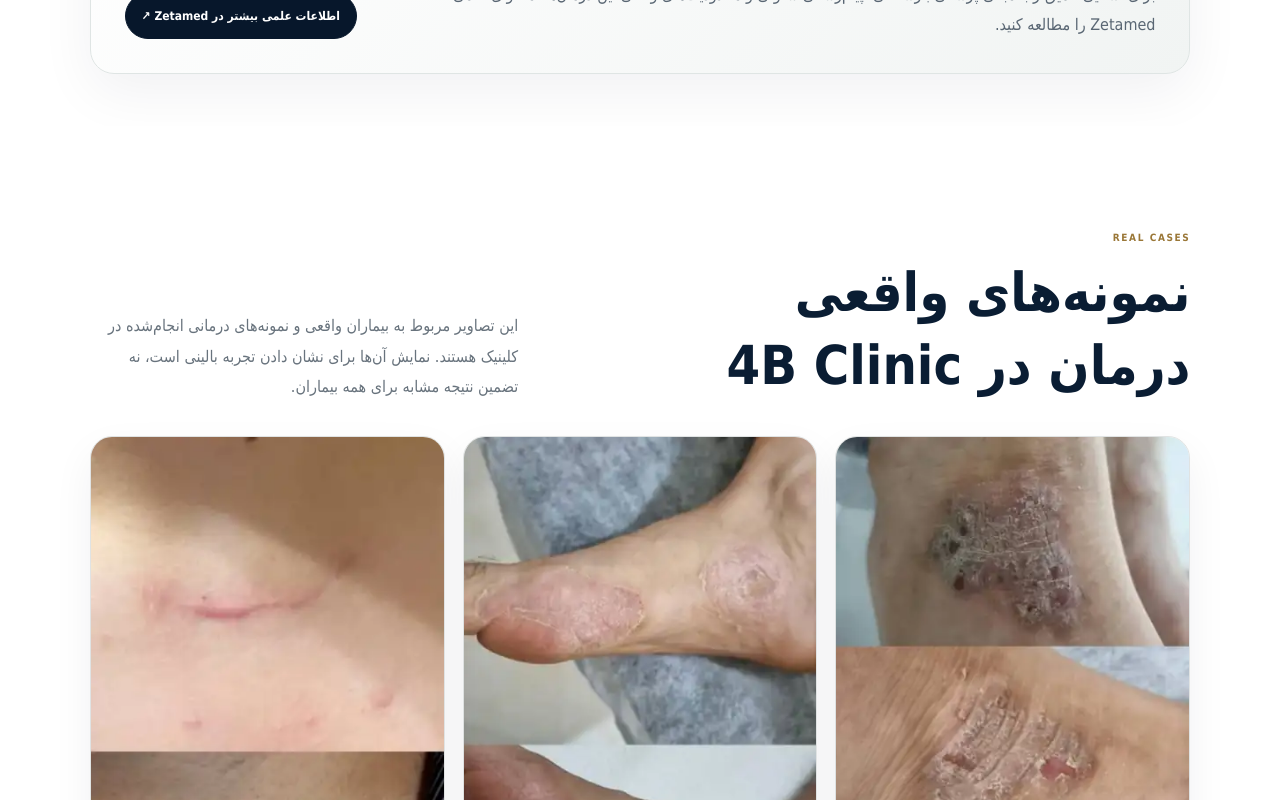
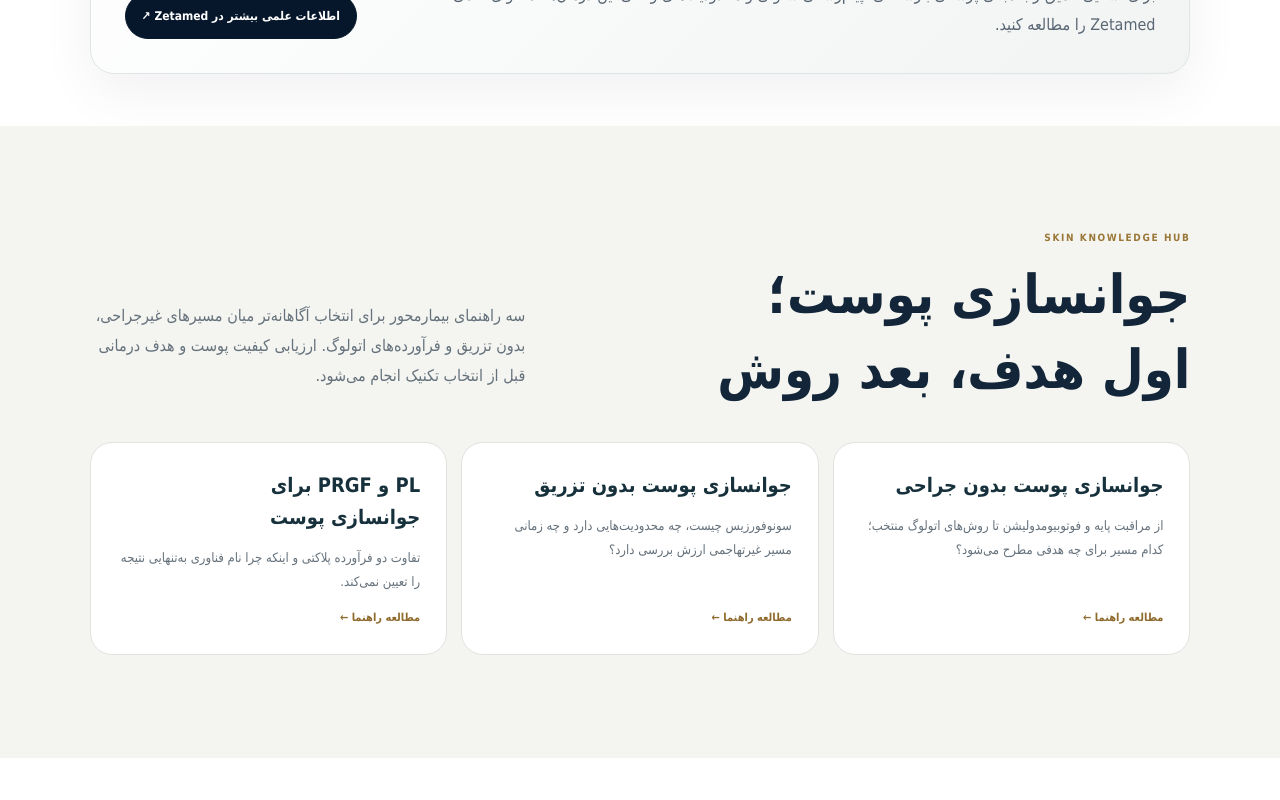
Before and after one commit to kianariai-alt/4B-Clinic-Web, a SvelteKit app: page /skin in a window 1280 px wide. Shown: the part 4720-5520 px from the top of the page. Built offline with nearby package versions, Linux system fonts and the light colour scheme.

Commit message:
feat(seo): add skin patient-intent hub

```diff
--- a/src/routes/skin/+page.svelte
+++ b/src/routes/skin/+page.svelte
@@ -27,6 +27,12 @@
       text: 'در اگزمای مزمن منتخب، پس از بررسی عامل محرک و کنترل فاز فعال، می‌توان ACS + PL یا سایر مداخلات بازساختی را به‌عنوان درمان مکمل برای حمایت از کیفیت بافت و سد پوستی بررسی کرد.',
       note: 'در فازهای فعال یا شدید، تشخیص دقیق، حذف محرک‌ها و درمان استاندارد پوست اولویت دارد.'
     }
+  ];
+
+  const skinGuides = [
+    ['جوانسازی پوست بدون جراحی', 'از مراقبت پایه و فوتوبیومدولیشن تا روش‌های اتولوگ منتخب؛ کدام مسیر برای چه هدفی مطرح می‌شود؟', '/skin/non-surgical-rejuvenation'],
+    ['جوانسازی پوست بدون تزریق', 'سونوفورزیس چیست، چه محدودیت‌هایی دارد و چه زمانی مسیر غیرتهاجمی ارزش بررسی دارد؟', '/skin/needle-free-rejuvenation'],
+    ['PL و PRGF برای جوانسازی پوست', 'تفاوت دو فرآورده پلاکتی و اینکه چرا نام فناوری به‌تنهایی نتیجه را تعیین نمی‌کند.', '/skin/pl-prgf-rejuvenation']
   ];
 
   const steps = [
@@ -95,6 +101,11 @@
   scienceText="برای آشنایی عمیق‌تر با مبانی پزشکی بازساختی، پیام‌رسانی سلولی و محدودیت‌های واقعی این درمان‌ها، محتوای علمی Zetamed را مطالعه کنید."
 />
 
+<section class="skin-intent">
+  <div class="skin-intent__head"><div><div class="eyebrow">SKIN KNOWLEDGE HUB</div><h2>جوانسازی پوست؛ اول هدف، بعد روش</h2></div><p>سه راهنمای بیمارمحور برای انتخاب آگاهانه‌تر میان مسیرهای غیرجراحی، بدون تزریق و فرآورده‌های اتولوگ. ارزیابی کیفیت پوست و هدف درمانی قبل از انتخاب تکنیک انجام می‌شود.</p></div>
+  <div class="skin-intent__grid">{#each skinGuides as guide}<a href={guide[2]}><strong>{guide[0]}</strong><p>{guide[1]}</p><b>مطالعه راهنما ←</b></a>{/each}</div>
+</section>
+
 <section class="case-section">
   <div class="case-head">
     <div>
@@ -150,4 +161,4 @@
   .skin-final-cta a{display:inline-flex;align-items:center;justify-content:center;min-height:48px;padding:10px 20px;border-radius:999px;font-weight:900;font-size:13px;background:#bd9650;color:#fff;border:1px solid #bd9650;flex:none}
   @media(max-width:900px){.case-head{grid-template-columns:1fr;gap:20px}.case-grid{grid-template-columns:1fr 1fr}.skin-final-cta{align-items:flex-start;flex-direction:column}}
   @media(max-width:640px){.case-grid{grid-template-columns:1fr}.skin-final-cta a{width:100%}}
-</style>
+.skin-intent{padding:clamp(62px,8vw,112px) clamp(20px,7vw,110px);background:#f4f5f1;color:#132538}.skin-intent__head{display:grid;grid-template-columns:1fr minmax(280px,.72fr);gap:60px;align-items:end;margin-bottom:34px}.skin-intent__head h2{font-size:clamp(30px,4.2vw,54px);line-height:1.4;margin:10px 0 0}.skin-intent__head>p{color:#65717b;line-height:1.9}.skin-intent__grid{display:grid;grid-template-columns:repeat(3,1fr);gap:14px}.skin-intent__grid a{min-height:210px;padding:26px;border-radius:22px;background:#fff;border:1px solid #dfe4e1;text-decoration:none;color:#17313c;display:flex;flex-direction:column}.skin-intent__grid strong{font-size:20px;line-height:1.6}.skin-intent__grid p{color:#65717b;line-height:1.9;font-size:13px}.skin-intent__grid b{margin-top:auto;color:#8f6a2d;font-size:11px}@media(max-width:800px){.skin-intent__head,.skin-intent__grid{grid-template-columns:1fr}.skin-intent__head{gap:18px}}</style>
```
